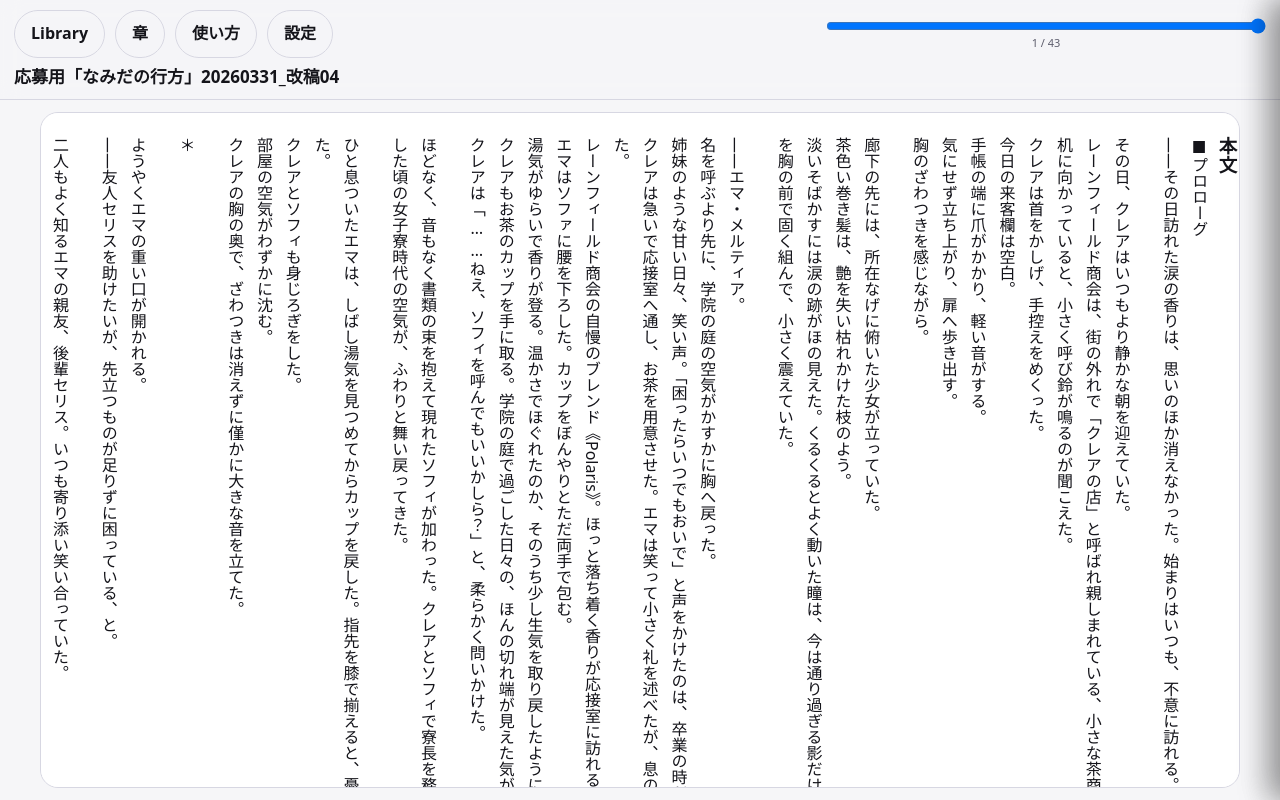
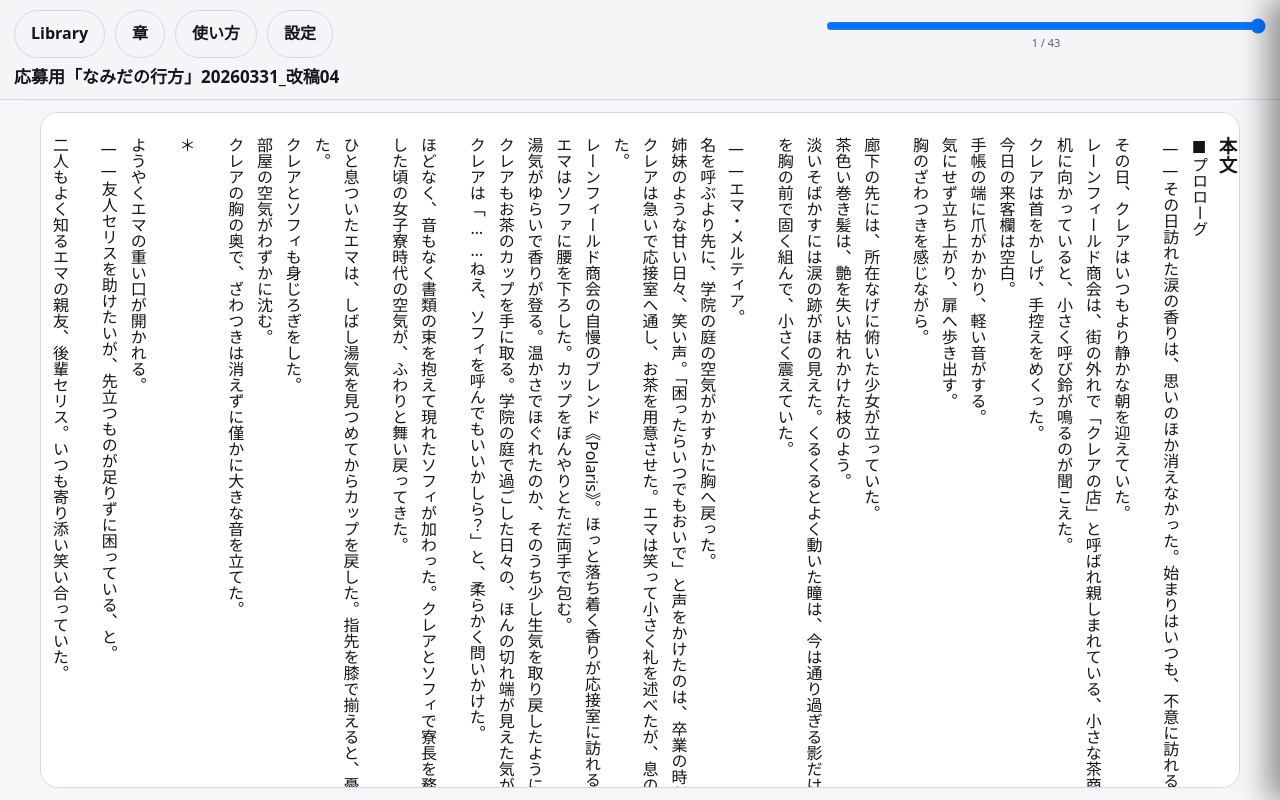
Before and after one commit to 11927948618/tsukuyomi-reader, a plain HTML site: page index.html in a window 1280 px wide. Both pictures are taken after a click on the button 916 px from the left and 300 px from the top of the page. Drawn offline with Linux system fonts and the light colour scheme.

Commit message:
backup 2026/04/24 14:18:33.80

```diff
--- a/css/reader.css
+++ b/css/reader.css
@@ -228,7 +228,7 @@ body.topbar-mobile-wrap .topbar-group-right .button {
   line-height: 1;
 }
 
-.reader-content.force-vertical .jp-ellipsis {
+.reader-content.force-vertical .jp-tate-upright {
   text-orientation: upright;
 }
 
--- a/js/normalize-txt.js
+++ b/js/normalize-txt.js
@@ -10,7 +10,7 @@ export function normalizeTxtToBook(text, filename = "") {
     const escaped = escapeHtml(line);
     return escaped
       .replace(/｜(.+?)《(.+?)》/g, "<ruby>$1<rt>$2</rt></ruby>")
-      .replace(/[…‥]+/g, (value) => `<span class="jp-ellipsis">${value}</span>`);
+      .replace(/[…‥―—]+/g, (value) => `<span class="jp-tate-upright">${value}</span>`);
   };
 
   const startChapter = (title) => {
```
